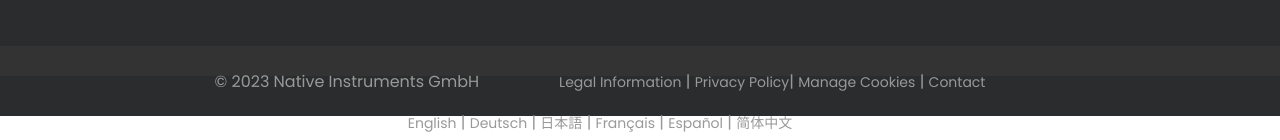
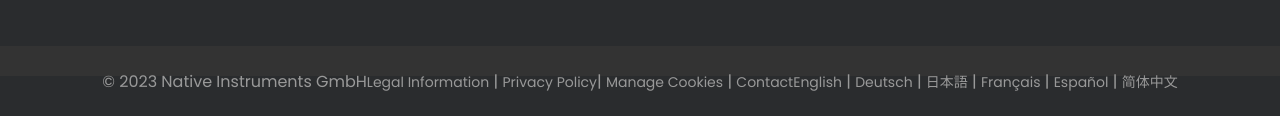
Before and after one commit to Ernest-Yoyowah/VST-HUB, a React (Vite) app: page / in a window 1280 px wide. Shown: the part 2077-2217 px from the top of the page. After the commit the page ends 2193 px from the top, so only its background shows below. Built offline with nearby package versions, Linux system fonts and the light colour scheme.

Commit message:
Footer Section

```diff
--- a/src/Components/Footer/Footer.css
+++ b/src/Components/Footer/Footer.css
@@ -121,7 +121,7 @@ a:hover {
 
 .footer-secondary li {
   display: inline-block;
-  margin-right: 80px;
+  justify-items: flex-end;
 }
 
 .modal-content {
```
